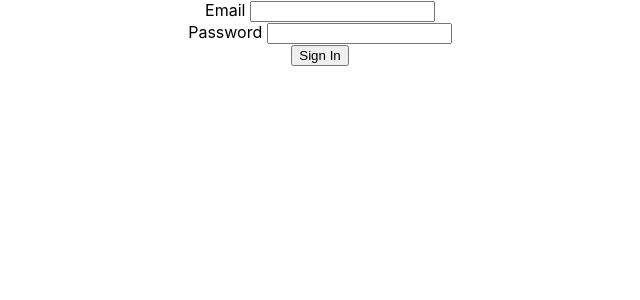
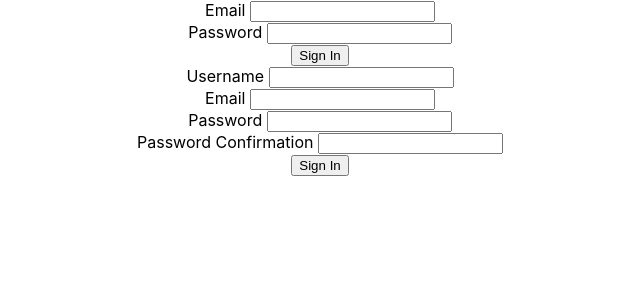
Before and after one commit to SolomonRFeldman/application-tracker, a React (Create React App) app in the folder application-tracker-client/: page / in a window 1280 px wide. Shown: the top 300 px of the page, without its empty margins (320-960 px from the left). Built offline with nearby package versions, Linux system fonts and the light colour scheme; no server answers.

Commit message:
adds signup form

```diff
--- a/application-tracker-client/src/components/Session/SessionBanner.jsx
+++ b/application-tracker-client/src/components/Session/SessionBanner.jsx
@@ -1,7 +1,7 @@
 import React, { useEffect, useState } from 'react'
 import { getRequest } from '../../apiRequests'
 import CurrentUserBanner from './CurrentUserBanner'
-import SignInForm from './SignInForm'
+import SignInBanner from './SignInBanner'
 
 export default function SessionBanner() {
   const [currentUser, setCurrentUser] = useState()
@@ -13,6 +13,6 @@ export default function SessionBanner() {
   return(
     currentUser ?
       <CurrentUserBanner currentUser={currentUser} setCurrentUser={setCurrentUser} /> :
-      <SignInForm setCurrentUser={setCurrentUser} />
+      <SignInBanner setCurrentUser={setCurrentUser} />
   )
 }
--- /dev/null
+++ b/application-tracker-client/src/components/Session/SignInBanner.jsx
@@ -0,0 +1,11 @@
+import SignInForm from "./SignInForm";
+import SignUpForm from "./SignUpForm";
+
+export default function SignInBanner({setCurrentUser}) {
+  return(
+		<>
+			<SignInForm setCurrentUser={setCurrentUser} />
+			<SignUpForm setCurrentUser={setCurrentUser} />
+		</>
+	)
+}
--- /dev/null
+++ b/application-tracker-client/src/components/Session/SignUpForm.jsx
@@ -0,0 +1,39 @@
+import { useState } from 'react'
+import { postRequest } from '../../apiRequests'
+
+export default function SignInForm({setCurrentUser}) {
+  const [formData, setFormData] = useState({ email: '', password: '' })
+  const handleChange = event => setFormData({ ...formData, [event.target.id]: event.target.value })
+
+  const handleSubmit = event => {
+    event.preventDefault()
+
+    return postRequest('/signup', { user: formData }).then(({user}) => setCurrentUser(user))
+  }
+
+  return(
+    <form onSubmit={handleSubmit}>
+      <label htmlFor={"username"}> Username </label>
+      <input id={"username"} type={"text"} onChange={handleChange} />
+
+      <br />
+
+      <label htmlFor={"email"}> Email </label>
+      <input id={"email"} type={"email"} onChange={handleChange} />
+
+      <br />
+
+      <label htmlFor={"password"}> Password </label>
+      <input id={"password"} type={"password"} onChange={handleChange} />
+
+      <br />
+
+      <label htmlFor={"password_confirmation"}> Password Confirmation </label>
+      <input id={"password_confirmation"} type={"password"} onChange={handleChange} />
+
+      <br />
+
+      <input type="submit" value="Sign In" />
+    </form>
+  )
+}
```
